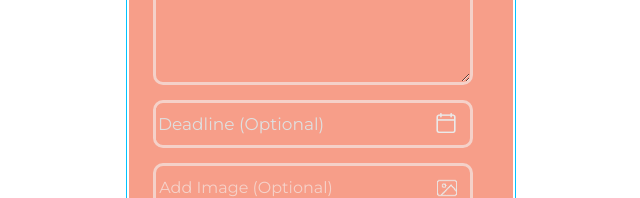
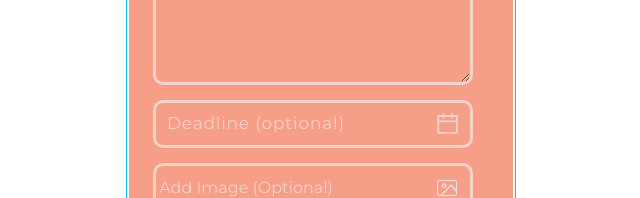
Before and after one commit to ali-en-2000/todo-list, a React (Create React App) app: page /Home in a window 1280 px wide. Both pictures are taken after a click on the element 772 px from the left and 789 px from the top of the page. Shown: the part 537-735 px from the top of the page, without its empty margins (319-959 px from the left). Built offline with nearby package versions, Linux system fonts and the light colour scheme.

Commit message:
work on datapicker & make better detail component

```diff
--- a/src/component/Dtails.js
+++ b/src/component/Dtails.js
@@ -2,12 +2,14 @@ import React from 'react';
 import { useLocation } from 'react-router-dom';
 import { Row} from 'antd';
 import { useNavigate } from 'react-router-dom';
+import Moment from 'moment';
 
 ////////////////// images needed
 import trashBin from '../img/trash-bin.png'
 import pencil from '../img/pencil.png'
 import clock from '../img/icons8-clock-48.png'
 import arow_left from '../img/left.png'
+import { Tooltip } from 'antd';
 
 import '../style/Dtails.css'
 import { upload } from '@testing-library/user-event/dist/upload';
@@ -18,17 +20,25 @@ const ShowDtails = (props) => {
     return (
 
         <div className='main-div-detail-page'>
+
             <Row className='head-div'>
                <div>
                    <img alt='' src={arow_left} onClick={()=>{navigate("/home")}}/>
                </div>
                <div>
-                    <img alt='' src={clock} />
+                    <Tooltip
+                    className='red'
+                    placement="bottom"
+                    color={'#F79E89'}
+                    title={Moment(location.state.user.Date).format('DD MMM YYYY')}
+                    >
+                        <img alt='' src={clock} />
+                    </Tooltip>
                     <img alt='' src={pencil}/>
                     <img alt='' src={trashBin}/>
                </div>
                 <Row className='date-Todo-div'>
-                    {location.state.user.Date}
+                    {Moment(location.state.user.Date).format('DD MMM YYYY')}
                 </Row>
             </Row>
             <div className='content'>
--- a/src/component/Home.js
+++ b/src/component/Home.js
@@ -5,21 +5,26 @@ import todo from '../img/todoLogo.png';
 import addTodo from '../img/icons8-plus-+-150.png';
 import filter from '../img/icons8-funnel-100.png';
 import gallery from '../img/icons8-gallery-49.png';
-import calendar from '../img/calendar.png';
 import { Row, Col, Button, Input} from 'antd';
 import { useState } from 'react';
 import { Drawer  } from 'antd';
 import 'antd/dist/antd.css';
-import { Space } from 'antd';
+// import { Space } from 'antd';
 // import { Upload, message } from 'antd';
 // import { UploadOutlined } from '@ant-design/icons';
-import DatePicker from "react-datepicker";
+// import DatePicker from "react-datepicker";
 import "react-datepicker/dist/react-datepicker.css";
 import TodoList from "../component/TodoList";
+
+import { DatePicker,Space } from 'antd';
+import "antd/dist/antd.css"
 const{TextArea }=Input;
 
+
+
+
+
 function Home() {
-
   const [style, setStyle] = useState("cont");
   const [isVisible, setIsVisible] = useState(false);
 
@@ -44,6 +49,7 @@ var user={
   Image:image
 }
   function saveTodo(){
+    window.location.reload();
     if(document.querySelector('input').defaultValue === '' &&
     document.querySelector('TextArea').defaultValue === ''){
       closeDrawer();
@@ -84,7 +90,7 @@ var user={
         </Col>
       </Row>
       <Row>
-        <TodoList/>
+        <TodoList />
       </Row>
 
       <div  className={style}>
@@ -101,23 +107,16 @@ var user={
           <TextArea className='description' placeholder='Desciption' value={description} onChange={(e) => setDescription(e.target.value)}></TextArea>
           <Space direction="vertical" className='div-datapicker' >
             <DatePicker
-            className='datepicker'
-            value={date}
-            onChange={(date) => setStartDate(date)}
-            placeholderText="Deadline (Optional)"
-            dateFormat="dd MMM yyyy"
+            onChange={(Date) => setStartDate(Date)}
+            placeholder='Deadline (optional)'
+            format='DD MMMM yyyy' />
+          </Space>
 
-
-
-            />
-            <img src={calendar} alt=''></img>
-          </Space>
           <button className='add-img-btn'>
             <input
               className="add-img"
               onChange={(e) => setImage(e.target.value)}
               type="file"
-            data-buttonText="Your label here."
               value={image}/>
               <img src={gallery} alt="/" className="gallery"></img>
 
--- a/src/component/Todo.js
+++ b/src/component/Todo.js
@@ -1,15 +1,15 @@
 import React from 'react';
 import Clock from '../img/icons8-clock-48.png'
 import '../style/Todo.css'
+import Moment from 'moment';
 import { useNavigate} from 'react-router-dom';
 
-const Todo = ({user,navigation}) => {
-
+const Todo = ({user}) => {
 
     const navigate=useNavigate();
-
     function sendDetails(user){
         navigate('/dtails',{state:{user:user,name:'sabaoon'}});
+        console.log('do it')
     }
         return (
             <>
@@ -21,7 +21,7 @@ function sendDetails(user){
                     </div>
                     <div className='decription'>{user.Description}</div>
                     <p className={user.Description.length>65?'display':'undisplay'}>...</p>
-                <div className='date'>{user.Date}</div>
+                    <div className='date'><p>{Moment(user.Date).format('DD MMM YYYY')}</p></div>
 
                 </div>
             </>
--- a/src/component/TodoList.js
+++ b/src/component/TodoList.js
@@ -1,11 +1,13 @@
 import React from 'react';
 import"../style/TodoList.css"
 import { useState } from 'react';
+import { useEffect } from 'react';
 ////////////////////import component
 import Todo from "./Todo"
+
 const TodoList = () => {
+
   let users = JSON.parse( localStorage.getItem('user') || "[]" );
-
 
   return (
     <div className='Todolist'>
--- a/src/style/Dtails.css
+++ b/src/style/Dtails.css
@@ -17,6 +17,7 @@
     margin:0 auto;
     background-color: rgba(248, 248, 248, 0.884);
     border: 1px solid rgb(255, 255, 255);
+    border: 1px solid red;
     position: relative;
 }
 .head-div{
@@ -53,11 +54,11 @@
     font-weight: bold;
     line-height: 24px;
     font-size: 15px;
+    margin-left: 12px;
 
 }
 .imag-Todo-div{
     width: 100%;
-    /* border: 1px solid red; */
     padding: 0 6%;
     margin-top: 25px;
 
@@ -74,6 +75,15 @@
 .date-Todo-div::before{
     content: 'Created at';
     padding-right: 5px;
-    margin-left: 40px;
+    margin-left: 75px;
     letter-spacing: .5px;
 }
+.hi{
+    position: relative;
+    top: 500px;
+    border: 1px solid red;
+    margin-top: 500px !important;
+}
+.red{
+    color: yellow !important;
+}
--- a/src/style/Todo.css
+++ b/src/style/Todo.css
@@ -76,6 +76,7 @@
 }
 
 .date{
+    display: flex;
     font-family:"montsratt" ;
     letter-spacing: 1px;
     font-size: 12px;
@@ -83,6 +84,11 @@
     margin-top: 13px ;
     color: rgb(215, 217, 219);
 }
+.date p{
+    font-size: 10.5px;
+    margin-top: 2px;
+    margin-left: 3px;
+}
 .date::before{
     content: 'create at';
 }
--- a/src/style/home.css
+++ b/src/style/home.css
@@ -94,6 +94,7 @@
 /* //////////////////////////////////////////////////////////////// */
 .ant-drawer-header {
     display: none;
+    background-color: rgba(87, 243, 49, 0.829);
 }
 
 .ant-drawer{
@@ -182,7 +183,7 @@ hr{
  }
 
 
-/* .ant-picker:hover{
+ .ant-picker:hover{
     border: 3px solid rgba(243, 243, 243, 0.603);
 
 }
@@ -204,49 +205,15 @@ hr{
     font-size: 17px;
     color: rgba(243, 243, 243, 0.603) !important;
 }
+.ant-picker-input input{
+font-size: 16.5px;
+font-family: "montsratt";
 
+}
 
 .ant-picker-suffix span{
     color: rgba(243, 243, 243, 0.603) !important;
-} */
-.div-datapicker{
-    position: relative;
-    height: 48px !important;
-    top: 30px !important;
-    width: 320px;
-    height: 48px;
-    border: 3px solid rgba(243, 243, 243, 0.603);
-    border-radius: 10px;
-    font-family: "montsratt";
-    letter-spacing: .8px;
-    font-size: 17px;
-    color: rgba(243, 243, 243, 0.603) !important;
-
 }
-.div-datapicker img{
-    margin-top: -80px !important;
-    margin-left: 280px;
-    width:20px;
-    border-color: rgb(58, 15, 216) !important;
-
-}
-.datepicker{
-    width:280px ;
-    border: none;
-    height: 32px;
-    margin-top: 5px !important;
-    right: 10px;
-    background-color: #F79E89 !important;
-
-
-}
-.datepicker::placeholder{
-    color:rgb(223, 223, 223);
-    border-color: rgb(58, 15, 216) !important;
-
-}
-
-
 
 .add-img{
     width: 320px ;
```
Lines whose indentation alone changed are shown as unchanged.
